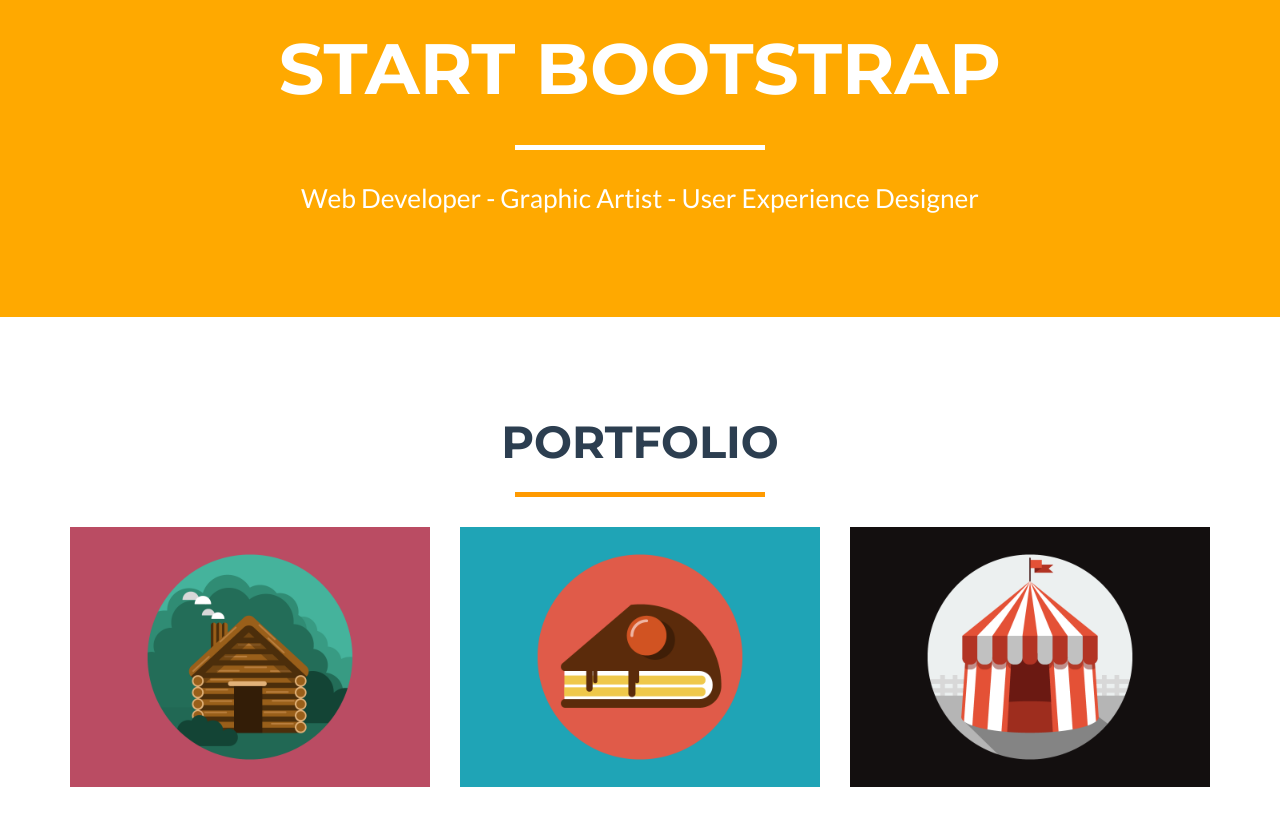
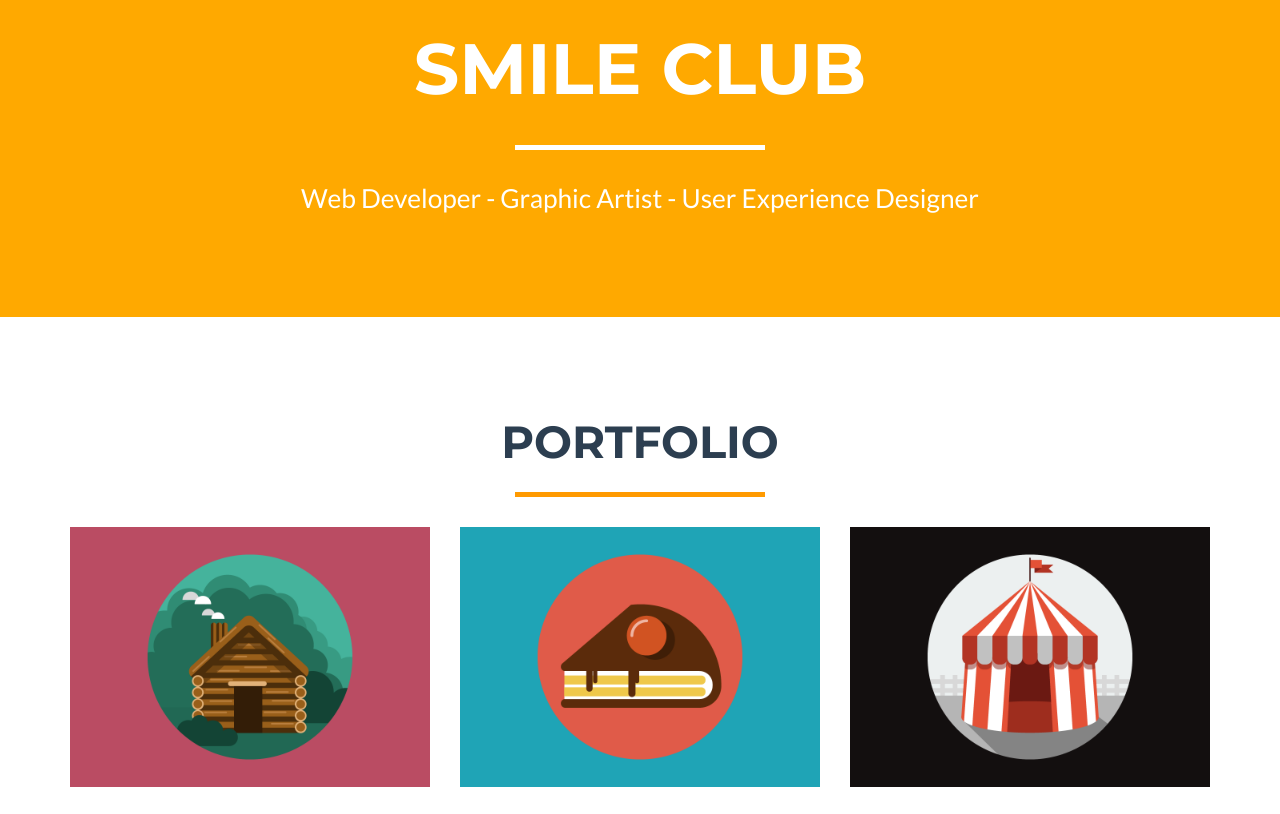
Before and after one commit to SmileClub/SmileClub.github.io, a plain HTML site: page index.html in a window 1280 px wide. Shown: the part 1342-2156 px from the top of the page. Drawn offline with nearby package versions, Linux system fonts and the light colour scheme.

Commit message:
name change

```diff
--- a/index.html
+++ b/index.html
@@ -78,7 +78,7 @@
                 <div class="col-lg-12">
                     <img class="img-responsive" src="img/logoSmile.png" alt="SMILE!">
                     <div class="intro-text">
-                        <span class="name">Start Bootstrap</span>
+                        <span class="name">Smile Club</span>
                         <hr class="star-light">
                         <span class="skills">Web Developer - Graphic Artist - User Experience Designer</span>
                     </div>
```
